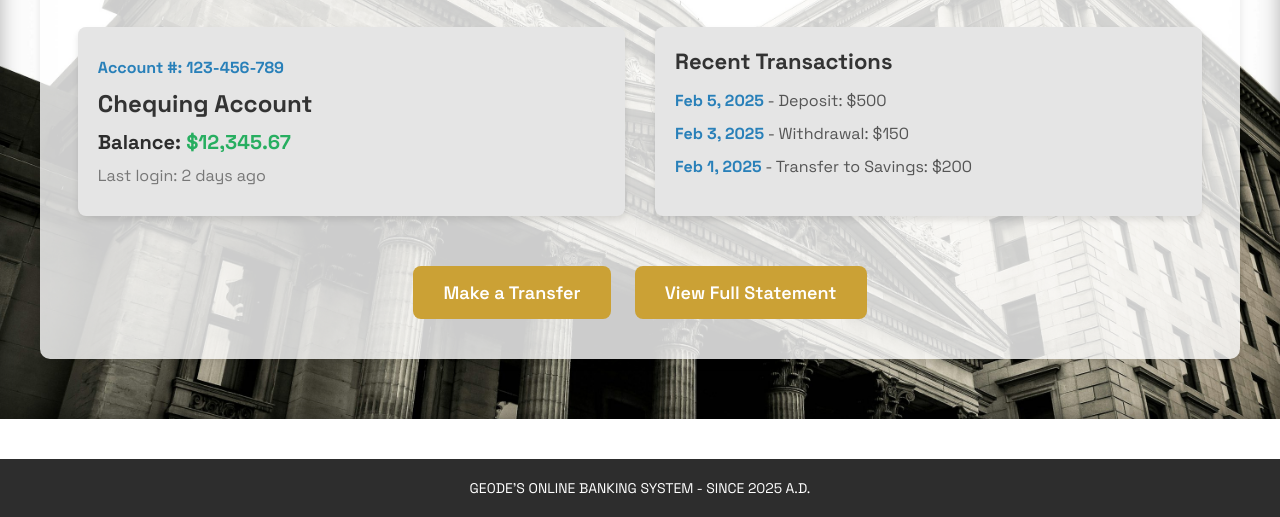
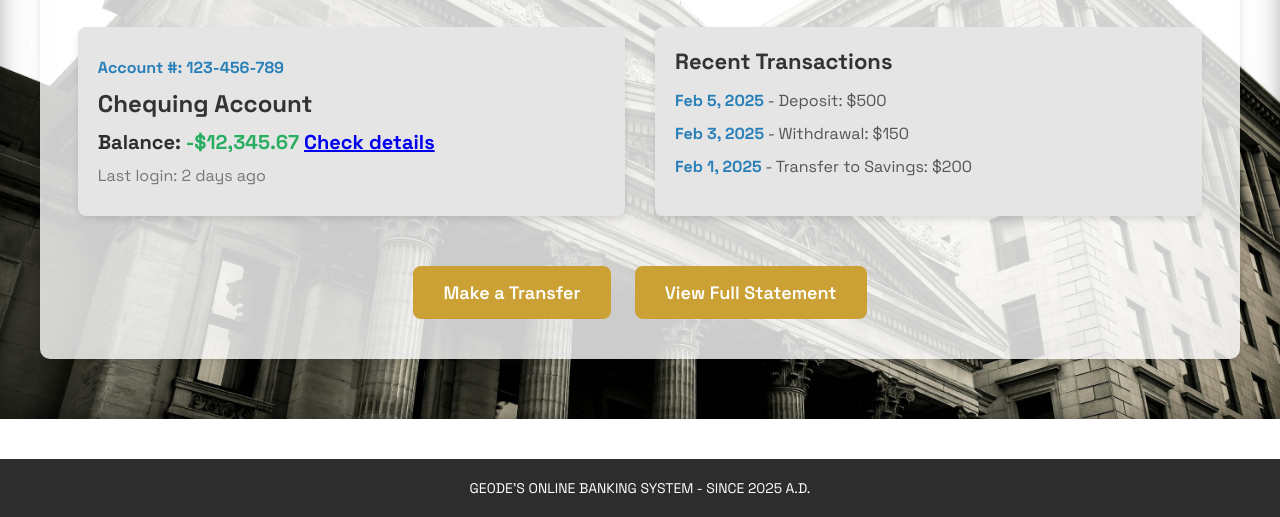
Before and after one commit to ge0de/BC-Hacks-6.0-Hackathon, a plain HTML site: page account.html in a window 1280 px wide. Shown: the part 331-848 px from the top of the page. Drawn offline with Linux system fonts and the light colour scheme.

Commit message:
Update account.html

```diff
--- a/account.html
+++ b/account.html
@@ -29,7 +29,9 @@
                 <div class="account-summary">
                     <p class="account-number">Account #: 123-456-789</p>
                     <h2>Chequing Account</h2>
-                    <p class="balance">Balance: <span class="balance-amount">$12,345.67</span></p>
+                    <p class="balance">Balance: <span class="balance-amount">-$12,345.67</span>
+                        <a href="wrong.html" class="check-details">Check details</a>
+                    </p>
                     <p class="last-login">Last login: <span class="last-login-time">2 days ago</span></p>
                 </div>
 
```
